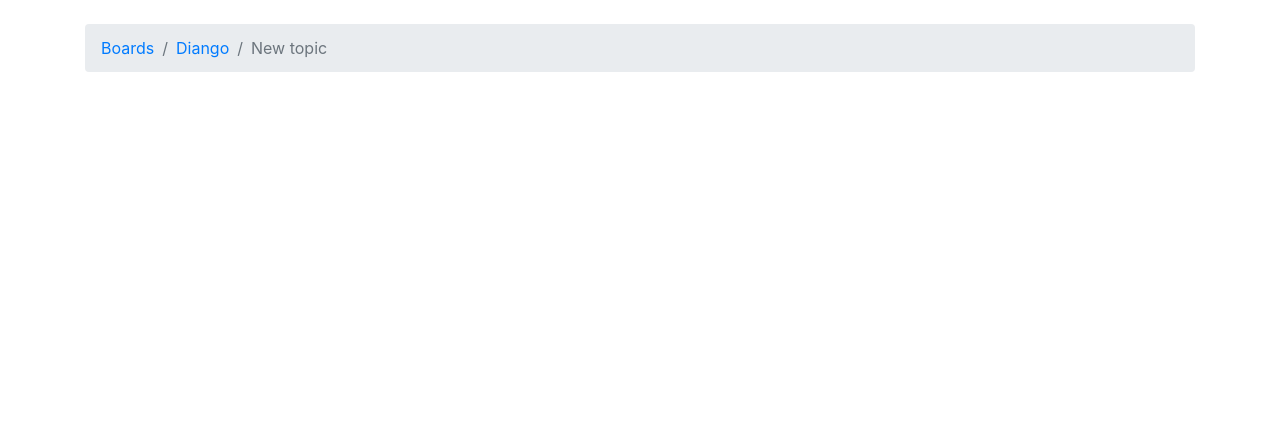
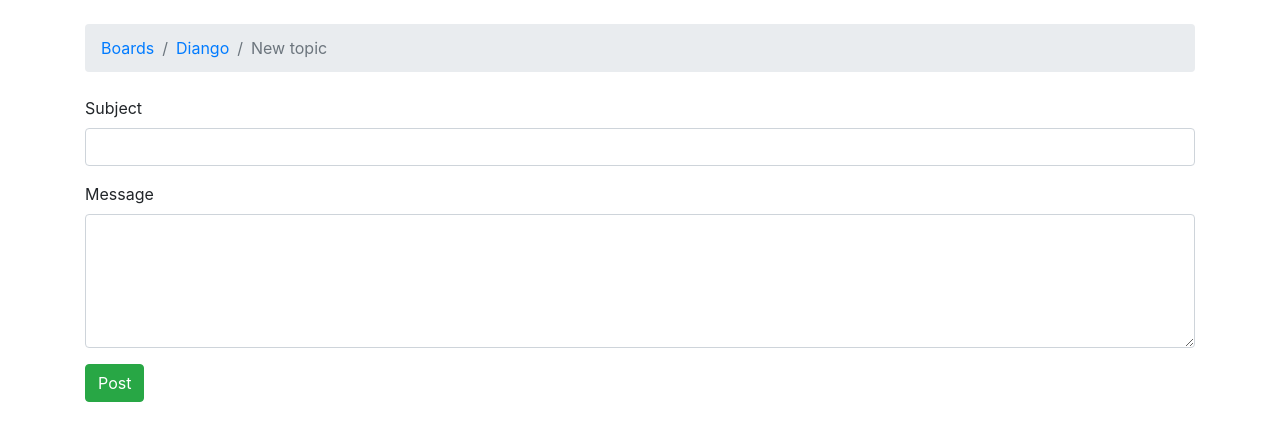
Before and after one commit to krdpk17/django-alumni, a Django app: page /boards/1/new/ in a window 1280 px wide. Shown: the top 441 px of the page. Run offline with Django 3.2, Linux system fonts and the light colour scheme; data comes from the database, SQL or seed files in the repository; both versions use the stored data as it was after the commit; some libraries are stand-ins or nearby versions; some web fonts are replaced.

Commit message:
new topic addition and listing

```diff
--- a/alumnisystem/accounts/views.py
+++ b/alumnisystem/accounts/views.py
@@ -8,7 +8,7 @@ from django.contrib import messages
 from .forms import SignUpForm, UserProfileForm, EditUserProfileForm, ProfileChangeForm
 
 class UpdateProfile(UpdateView):
-    success_url = reverse_lazy('update')
+    success_url = reverse_lazy('/')
     template_name = 'account_update.html'
     form_class = ProfileChangeForm
     form_profile = EditUserProfileForm
@@ -68,6 +68,6 @@ class SignUp(generic.CreateView):
             if user is not None:
                 if user.is_active:
                     login(request, user)
-                    return redirect('update')
+                    return redirect('/')
 
         return render(request, self.template_name, context)
--- a/alumnisystem/alumnisystem/settings.py
+++ b/alumnisystem/alumnisystem/settings.py
@@ -125,3 +125,4 @@ STATICFILES_DIRS = [
 ]
 
 LOGIN_URL='/accounts/login'
+LOGIN_REDIRECT_URL='/'
--- a/alumnisystem/boards/views.py
+++ b/alumnisystem/boards/views.py
@@ -1,7 +1,8 @@
 from django.shortcuts import render
 from django.http import Http404
-from django.shortcuts import render, get_object_or_404
-from .models import Board
+from django.shortcuts import render, redirect, get_object_or_404
+from .models import Board, Topic, Post
+from django.contrib.auth.models import User
 
 
 def home(request):
@@ -17,4 +18,24 @@ def board_topics(request, pk):
 
 def new_topic(request, pk):
     board = get_object_or_404(Board, pk=pk)
+    if request.method == 'POST':
+        subject = request.POST['subject']
+        message = request.POST['message']
+
+        user = User.objects.first()  # TODO: get the currently logged in user
+
+        topic = Topic.objects.create(
+            subject=subject,
+            board=board,
+            starter=user
+        )
+
+        post = Post.objects.create(
+            message=message,
+            topic=topic,
+            created_by=user
+        )
+
+        return redirect('board_topics', pk=board.pk)  # TODO: redirect to the created topic page
+
     return render(request, 'new_topic.html', {'board': board})
--- a/alumnisystem/templates/new_topic.html
+++ b/alumnisystem/templates/new_topic.html
@@ -9,5 +9,16 @@
 {% endblock %}
 
 {% block content %}
-
+  <form method="post">
+    {% csrf_token %}
+    <div class="form-group">
+      <label for="id_subject">Subject</label>
+      <input type="text" class="form-control" id="id_subject" name="subject">
+    </div>
+    <div class="form-group">
+      <label for="id_message">Message</label>
+      <textarea class="form-control" id="id_message" name="message" rows="5"></textarea>
+    </div>
+    <button type="submit" class="btn btn-success">Post</button>
+  </form>
 {% endblock %}
```
Also changed, not shown: alumnisystem/templates/topics.html (+22 -1 lines), alumnisystem/db.sqlite3.
